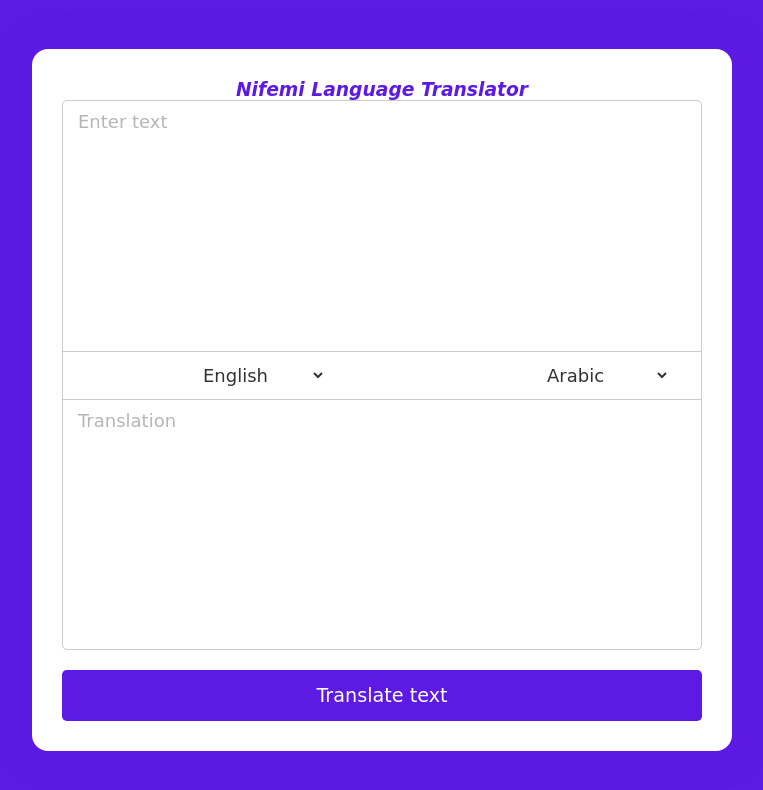
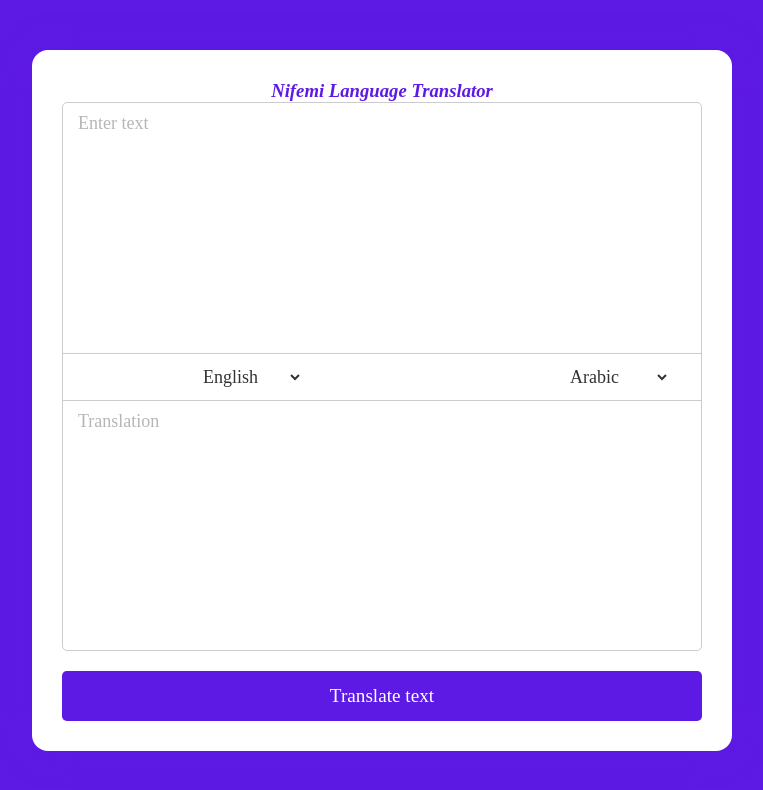
Before and after one commit to nifemimichael/translator, a plain HTML site: page index.html in a window 1280 px wide. Shown: the whole page, without its empty margins (258-1021 px from the left). Drawn offline with Linux system fonts and the light colour scheme.

Commit message:
Update style.css

```diff
--- a/style.css
+++ b/style.css
@@ -2,7 +2,7 @@
   padding: 0;
   margin: 0;
   box-sizing: border-box;
-  font-family: "Poppins", Lalezar, cursive, sans-serif;
+  font-family: "Poppins";
 }
 
 body {
```
